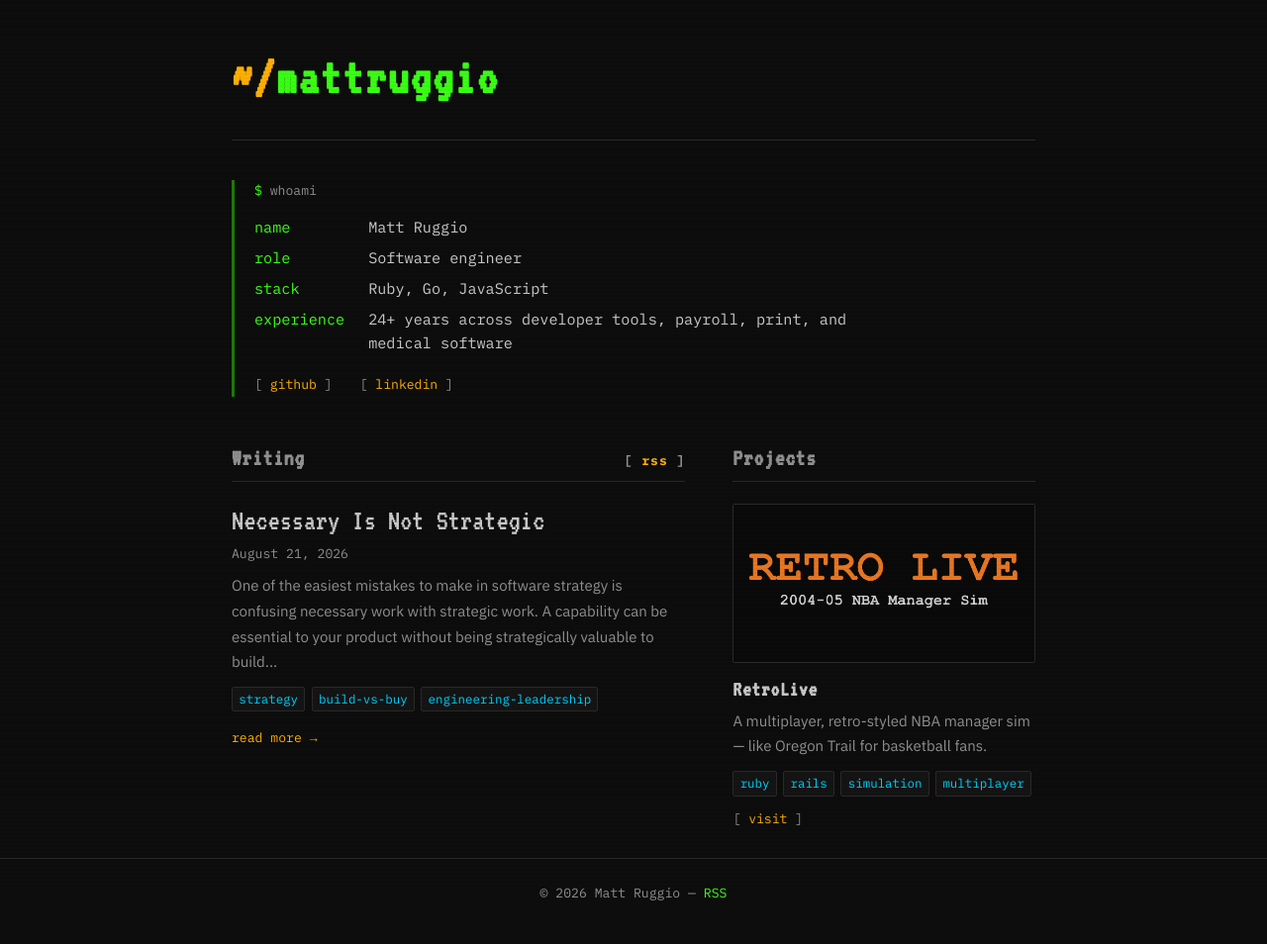
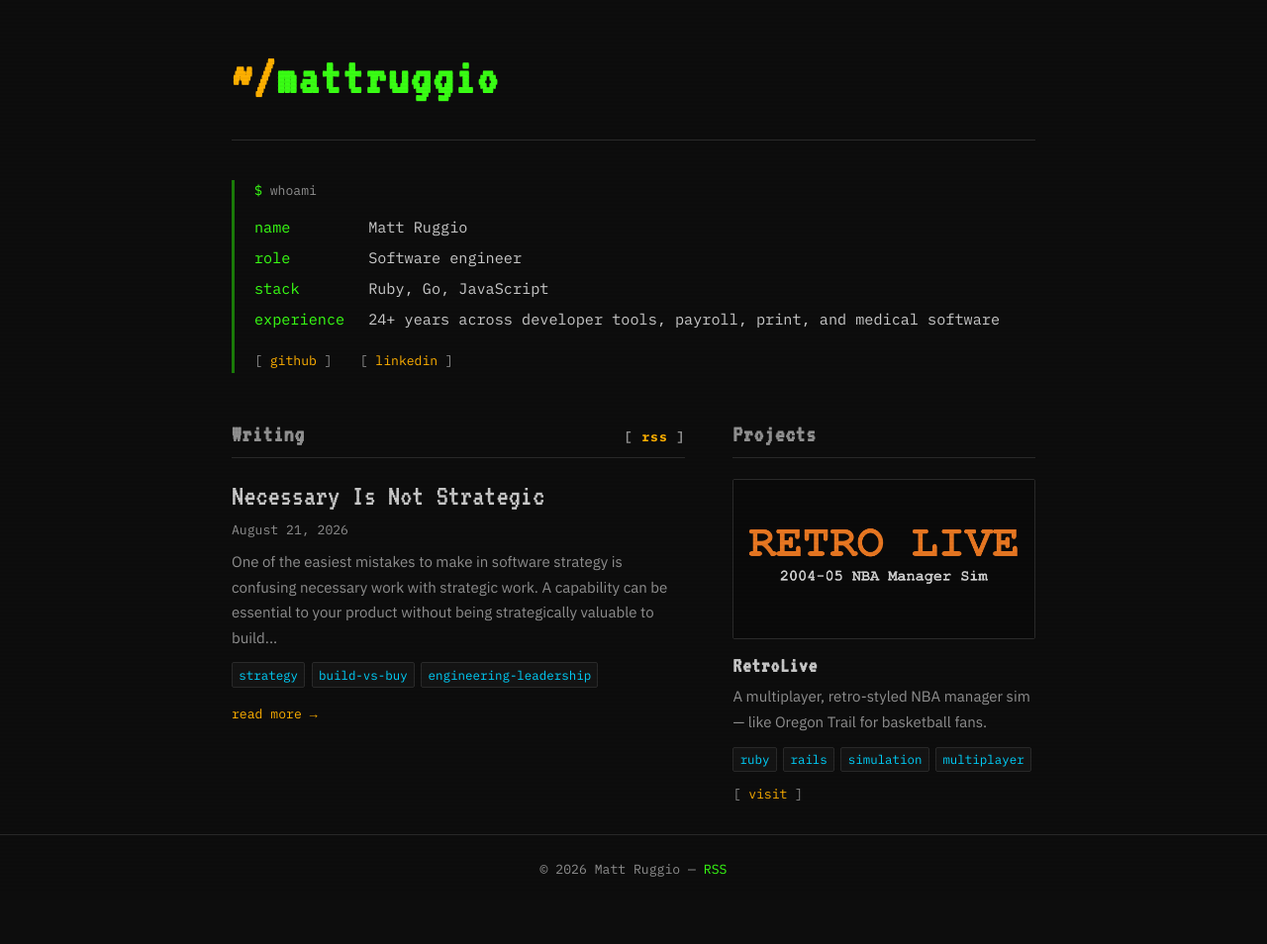
Before and after one commit to mattruggio/mattruggio.github.io, a Jekyll site: the page built from index.md, in a window 1280 px wide. Shown: the whole page at 99% size. Built offline with Jekyll 4.4.1, drawn with Linux system fonts in a browser that asks for light colours; after the commit the page ends 930 px from its top, so only the background shows below that.

Commit message:
Drop the prose measure from the whoami block
The block was capped at 68ch, a reading measure from when it was flowing
paragraphs. It is now a key/value table, and tables want to be as wide as
their content. The cap left the value column with roughly 50 characters, so
the 70-character experience line wrapped with ~230px of empty space beside it.

No paragraphs remain in the block, so the measure was protecting nothing.
It now uses the 860px page width and the line fits.

Co-authored-by: Copilot <223556219+Copilot@users.noreply.github.com>

```diff
--- a/assets/css/main.css
+++ b/assets/css/main.css
@@ -199,7 +199,6 @@ main { flex: 1; }
 .home-intro {
   position: relative;
   z-index: 2;
-  max-width: 68ch;
   margin-bottom: 3rem;
   padding-left: 1.25rem;
   border-left: 3px solid var(--green-dim);
```
